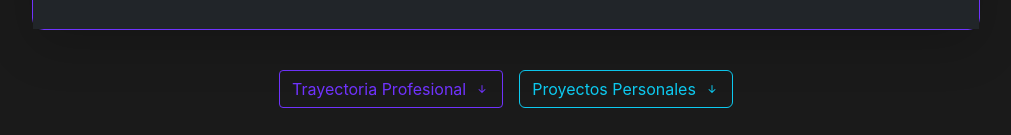
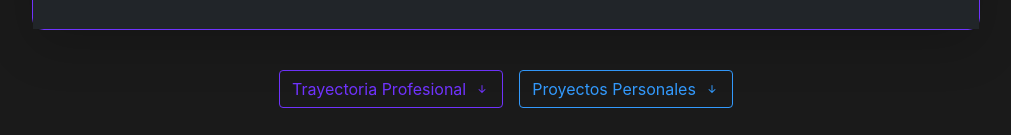
Before and after one commit to pabloiglepe/PortfolioWeb, a React (Vite) app: page / in a window 1280 px wide. Shown: the part 665-800 px from the top of the page, without its empty margins (134-1145 px from the left). Built offline with nearby package versions, Linux system fonts and the light colour scheme.

Commit message:
Cambio colores CSS

```diff
--- a/src/App.css
+++ b/src/App.css
@@ -4,8 +4,99 @@
    padding: 2rem;
    text-align: center;
    --bs-purple: #7033fd;
+   --bs-azul: #339afd;
+
  }
 
+/* ------------------------------------------------------------------------------------------------------------------------------------------------------------------------- */
+/* Estilo para la barra de scroll */
+
+::-webkit-scrollbar {
+    width: 10px;
+    height: 10px;
+}
+
+::-webkit-scrollbar-track {
+    background: #f1f1f1;
+    border-radius: 10px;
+}
+
+::-webkit-scrollbar-thumb {
+    background: #555;
+    border-radius: 10px;
+}
+
+::-webkit-scrollbar-thumb:hover {
+    background: #555;
+}
+/* ------------------------------------------------------------------------------------------------------------------------------------------------------------------------- */
+
+
+/* ------------------------------------------------------------------------------------------------------------------------------------------------------------------------- */
+ .bg-azul {
+   background-color: var(--bs-azul) !important;
+ }
+
+ .text-azul {
+   color: var(--bs-azul) !important;
+ }
+
+ .border-azul {
+   border-color: var(--bs-azul) !important;
+ }
+
+ .btn-outline-azul {
+   display: inline-block;
+   font-weight: 400;
+   line-height: 1.5;
+   text-align: center;
+   text-decoration: none;
+   vertical-align: middle;
+   cursor: pointer;
+   user-select: none;
+   border: 1px solid var(--bs-azul) !important;
+   padding: 0.375rem 0.75rem;
+   font-size: 1rem;
+   border-radius: 0.25rem;
+   transition: color 0.15s ease-in-out, background-color 0.15s ease-in-out, border-color 0.15s ease-in-out, box-shadow 0.15s ease-in-out;
+   color: var(--bs-azul) !important;
+   background-color: transparent;
+   background-image: none;
+ }
+
+ .btn.btn-outline-azul:hover {
+   color: #fff !important;
+   background-color: var(--bs-azul) !important;
+   border-color: var(--bs-azul) !important;
+   box-shadow: none;
+ }
+
+ .btn.btn-outline-azul:focus {
+   /* Al hacer clic y soltar, vuelve al estilo outline transparente */
+   color: #fff;
+   background-color: transparent;
+   border-color: var(--bs-azul) !important;
+ }
+
+ .btn.btn-outline-azul:active {
+   color: #fff !important;
+   background-color: transparent;
+   border-color: var(--bs-azul) !important;
+   box-shadow: none;
+ }
+
+ .btn-outline-azul:disabled {
+   color: #fff !important;
+   background-color: transparent;
+   border-color: var(--bs-azul) !important;
+   opacity: 0.65;
+ }
+
+ /* ------------------------------------------------------------------------------------------------------------------------------------------------------------------------- */
+
+
+
+ /* ------------------------------------------------------------------------------------------------------------------------------------------------------------------------- */
  .bg-purple {
    background-color: var(--bs-purple) !important;
  }
@@ -18,7 +109,6 @@
    border-color: var(--bs-purple) !important;
  }
 
- /* ------------------------------------------------------------------------------------------------------------------------------------------------------------------------- */
  .btn-outline-purple {
    display: inline-block;
    font-weight: 400;
@@ -65,6 +155,7 @@
    border-color: var(--bs-purple) !important;
    opacity: 0.65;
  }
+
  /* ------------------------------------------------------------------------------------------------------------------------------------------------------------------------- */
 
 
@@ -86,6 +177,16 @@
    box-shadow: 0 0 15px #7033fd;
  }
 
+
+ .card-body-azul {
+   background-color: #212529 !important;
+   transition: all 0.3s ease;
+   cursor: default;
+ }
+
+ .card-body-azul:hover {
+   box-shadow: 0 0 15px var(--bs-azul) !important;
+ }
 
 
  .rounded-3 {
--- a/src/App.jsx
+++ b/src/App.jsx
@@ -141,14 +141,14 @@ const contactosData = [
     nombre: "Email",
     icono: "email",
     href: "mailto:pablo.iglesias.peral@gmail.com",
-    color: "btn-outline-primary"
+    color: "btn-outline-purple"
   },
   {
     id: 2,
     nombre: "LinkedIn",
     icono: "linkedin",
     href: "https://www.linkedin.com/in/tu_perfil",
-    color: "btn-outline-info"
+    color: "btn-outline-azul"
   },
   {
     id: 3,
@@ -222,7 +222,7 @@ function App() {
             </button>
 
             {/* BOTÓN PARA MOSTRAR/OCULTAR PROYECTOS PERSONALES */}
-            <button onClick={cambiarProyectos} className="btn btn-outline-info mt-3 d-flex align-items-center mx-auto mx-md-0">
+            <button onClick={cambiarProyectos} className="btn btn-outline-azul mt-3 d-flex align-items-center mx-auto mx-md-0">
               {verProyectos ? 'Proyectos Personales' : 'Proyectos Personales'} {IconoFlecha(verProyectos)}
             </button>
 
@@ -262,7 +262,7 @@ function App() {
               {/* Título de la Sección de Proyectos */}
               <div id="proyectos" className="text-center mb-5">
                 <h1 className="display-4 fw-bold mb-2">
-                  <span className="text-info">
+                  <span className="text-azul">
                     Proyectos Personales
                   </span>
                 </h1>
@@ -271,7 +271,7 @@ function App() {
                 </p>
 
                 {/* Línea de decoración */}
-                <hr className="w-25 mx-auto border-info" style={{ height: '3px', opacity: 1 }} />
+                <hr className="w-25 mx-auto border-azul" style={{ height: '3px', opacity: 1 }} />
               </div>
 
               {/* Timeline Layout */}
--- a/src/components/ProyectosPersonales.jsx
+++ b/src/components/ProyectosPersonales.jsx
@@ -22,9 +22,9 @@ function ProyectosPersonales({ proyectos = {} }) {
 
             </div>
 
-            <div target="_blank" rel="noopener noreferrer" className=" text-start flex-grow-1 card bg-secondary-subtle border-0 shadow-lg mb-4 text-decoration-none" >
+            <div className=" text-start flex-grow-1 card bg-secondary-subtle border-0 shadow-lg mb-4 text-decoration-none" >
 
-                <div className="card-body p-4 border border-dark rounded-3">
+                <div className="card-body-azul p-4 border border-dark rounded-3">
                     {/* IMAGEN DE PREVIEW DEL PROYECTO */}
                     {imageUrl && (
                         <div className="mb-3 text-center">
@@ -36,7 +36,7 @@ function ProyectosPersonales({ proyectos = {} }) {
                     <div className="d-flex justify-content-between align-items-start flex-wrap mb-2">
                         {/* TÍTULO Y TECNOLOGÍAS */}
                         <div>
-                            <h5 className="card-title fw-bold text-primary mb-0 ">{nombre}</h5>
+                            <h5 className="card-title fw-bold text-azul mb-0 ">{nombre}</h5>
                             <p className="card-subtitle text-light small mt-1">Tecnologías: {tecnologias}</p>
                         </div>
 
```
